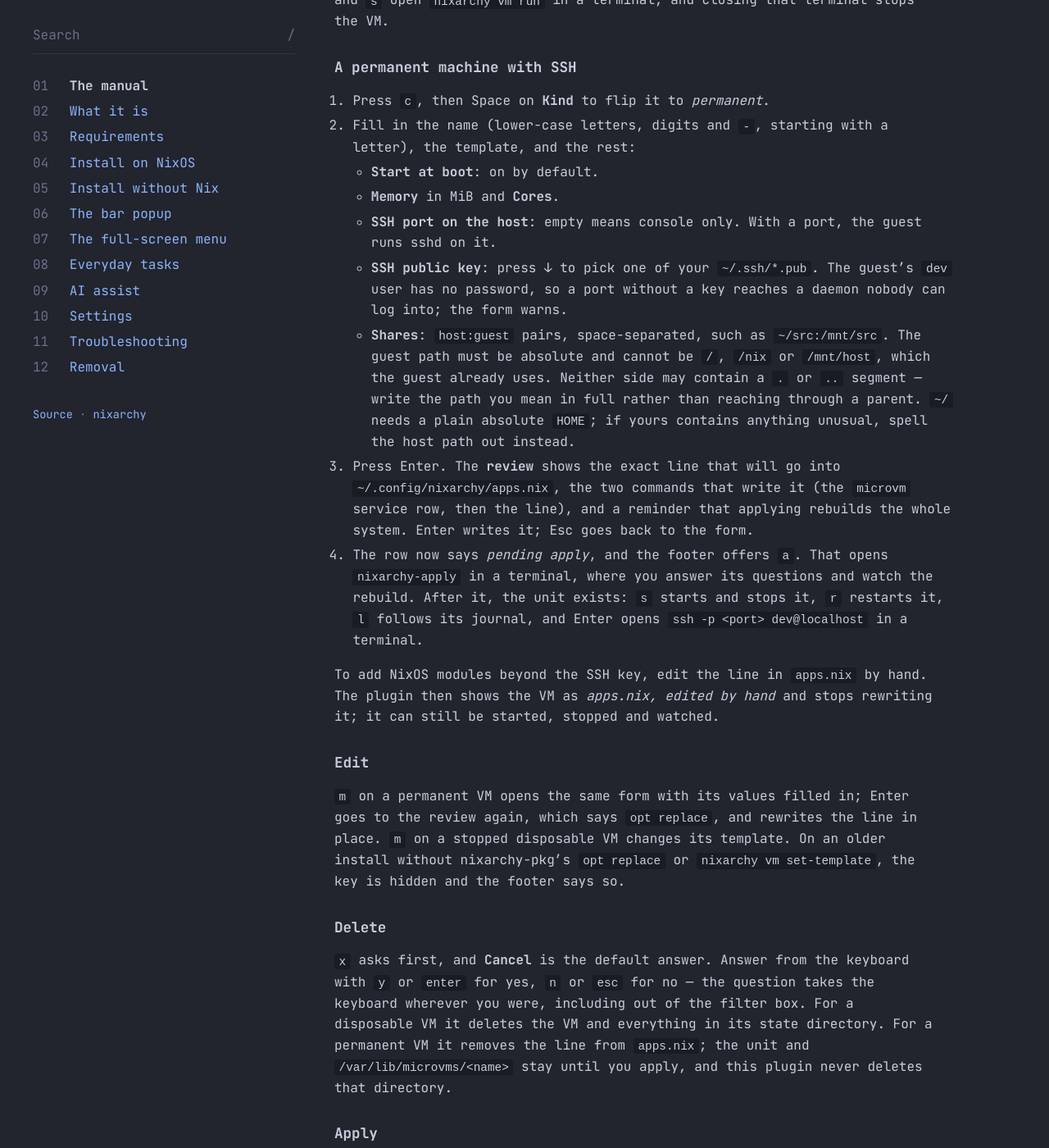
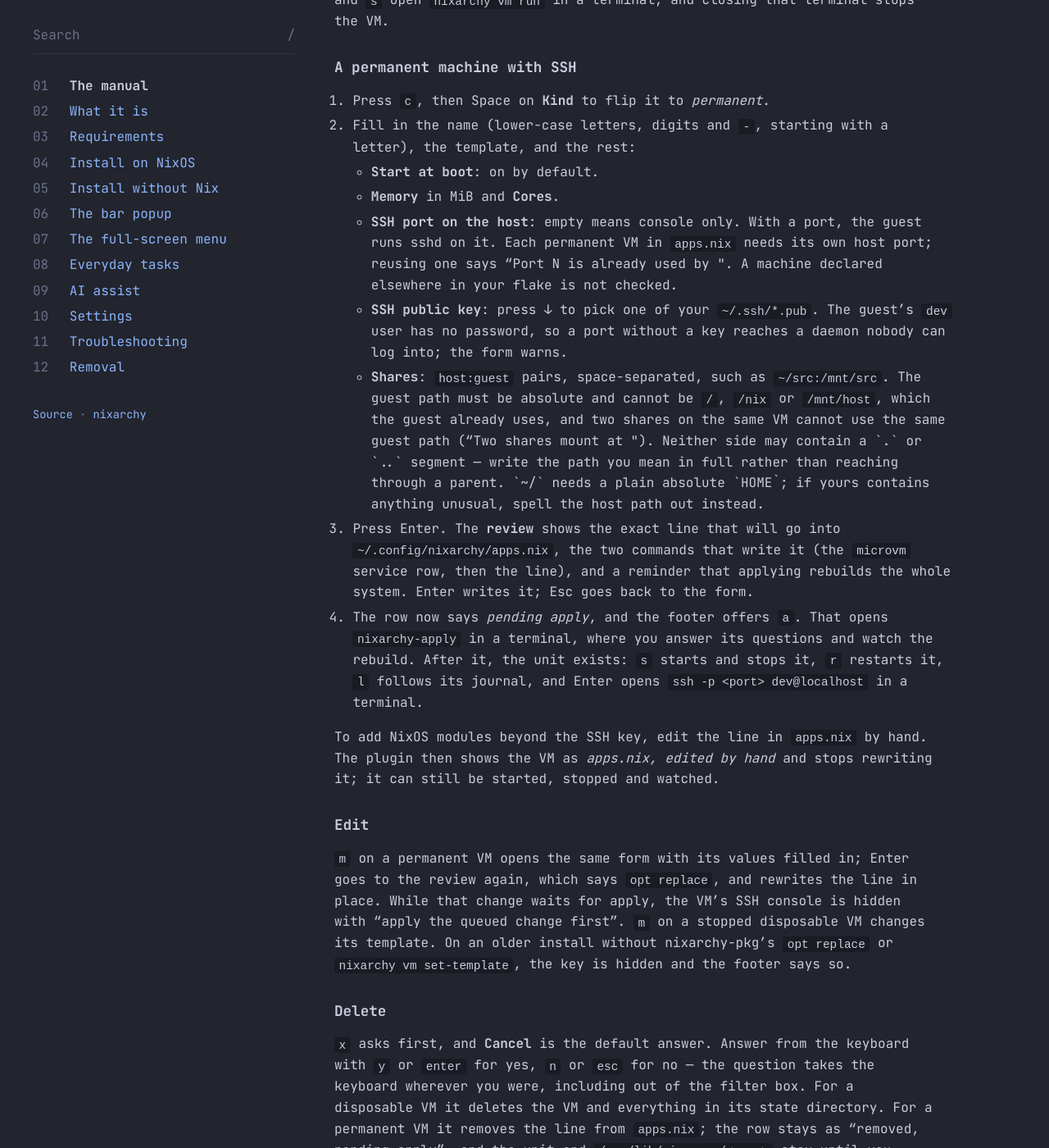
Before and after one commit to olafkfreund/nixarchy-microvm, a Jekyll site: the page built from docs/usage.md, in a window 1280 px wide and 1400 px high, scrolled down 4505 px. Shown: the whole window at 82% size. Built offline with Jekyll 4.4.1, drawn with Linux system fonts in a browser that asks for light colours; some of the changed text lies outside the part shown.

Commit message:
docs: user-visible changes from B2-B9 (#46, step 13)
README key tables: the console row notes it waits for apply (B6), and the
form table gets the review scroll keys (B7). docs/usage.md: the B2, B4,
B5, B6 and B9 messages, in prose.

Implemented by agy (plan coders: 13); one sentence about stale rows
corrected by the lead.

Co-Authored-By: Claude Opus 5.5 <noreply@anthropic.com>
Claude-Session: https://claude.ai/code/session_01WtDyDrXH8eWpAVi5M83ZLc

```diff
--- a/docs/usage.md
+++ b/docs/usage.md
@@ -88,7 +88,8 @@ The popup lists your VMs, running ones first. Each row shows:
 - the name and a badge saying *disposable* or *permanent*;
 - the template, and where the VM comes from when that matters (*declared in
   your flake*, or *apps.nix, edited by hand*);
-- the state: *stopped*, *not built yet*, *pending apply*.
+- the state: *stopped*, *not built yet*, *pending apply*, *removed, pending
+  apply*.
 
 Buttons on the right of each row do the same as the keys. A key that does not
 apply to a row is not there, and the line above the footer says why, for
@@ -185,16 +186,19 @@ closing that terminal stops the VM.
    - **Start at boot**: on by default.
    - **Memory** in MiB and **Cores**.
    - **SSH port on the host**: empty means console only. With a port, the
-     guest runs sshd on it.
+     guest runs sshd on it. Each permanent VM in `apps.nix` needs its own host
+     port; reusing one says "Port N is already used by <name>". A machine
+     declared elsewhere in your flake is not checked.
    - **SSH public key**: press ↓ to pick one of your `~/.ssh/*.pub`. The
      guest's `dev` user has no password, so a port without a key reaches a
      daemon nobody can log into; the form warns.
    - **Shares**: `host:guest` pairs, space-separated, such as `~/src:/mnt/src`.
      The guest path must be absolute and cannot be `/`, `/nix` or `/mnt/host`,
-     which the guest already uses. Neither side may contain a `.` or `..`
-     segment — write the path you mean in full rather than reaching through a
-     parent. `~/` needs a plain absolute `HOME`; if yours contains anything
-     unusual, spell the host path out instead.
+     which the guest already uses, and two shares on the same VM cannot use the
+     same guest path ("Two shares mount at <path>"). Neither side may contain
+     a `.` or `..` segment — write the path you mean in full rather than
+     reaching through a parent. `~/` needs a plain absolute `HOME`; if yours
+     contains anything unusual, spell the host path out instead.
 3. Press Enter. The **review** shows the exact line that will go into
    `~/.config/nixarchy/apps.nix`, the two commands that write it (the
    `microvm` service row, then the line), and a reminder that applying
@@ -213,9 +217,10 @@ rewriting it; it can still be started, stopped and watched.
 
 `m` on a permanent VM opens the same form with its values filled in; Enter goes
 to the review again, which says `opt replace`, and rewrites the line in place.
-`m` on a stopped disposable VM changes its template. On an older install
-without nixarchy-pkg's `opt replace` or `nixarchy vm set-template`, the key is
-hidden and the footer says so.
+While that change waits for apply, the VM's SSH console is hidden with "apply
+the queued change first". `m` on a stopped disposable VM changes its template.
+On an older install without nixarchy-pkg's `opt replace` or `nixarchy vm
+set-template`, the key is hidden and the footer says so.
 
 ### Delete
 
@@ -223,8 +228,9 @@ hidden and the footer says so.
 with `y` or `enter` for yes, `n` or `esc` for no — the question takes the
 keyboard wherever you were, including out of the filter box. For a disposable
 VM it deletes the VM and everything in its state directory. For a permanent VM it
-removes the line from `apps.nix`; the unit and `/var/lib/microvms/<name>` stay
-until you apply, and this plugin never deletes that directory.
+removes the line from `apps.nix`; the row stays as "removed, pending apply", and
+the unit and `/var/lib/microvms/<name>` stay until you apply. This plugin never
+deletes that directory.
 
 ### Apply
 
@@ -250,7 +256,10 @@ What it cannot do:
   permanent VM).
 
 Esc while it is thinking cancels the call; it gives up on its own after 90 s.
-The **AI assist** setting turns the field off.
+Only one surface can ask at a time: while a call runs in the menu, starting one
+in the popup (or the other way round) says "the other surface is asking the
+agent", and closing the other surface leaves the running call alone. The **AI
+assist** setting turns the field off.
 
 ## Settings
 
@@ -263,11 +272,17 @@ The bar widget's settings are `refreshIntervalSec`, `showStopped`,
 **"nixarchy-vm is not on PATH".** The plugin could not run `nixarchy vm`. It
 comes with nixarchy; check `which nixarchy-vm` in a terminal.
 
+**"VM list failed: …".** `nixarchy vm list` ran and exited with an error. The
+last known rows stay on screen, and the header shows this message until a poll
+succeeds again.
+
 **Nothing happens on a key.** A command is missing (see Requirements), or the
 key does not apply to that row: the line above the footer says why.
 
-**A row says "pending apply".** Its line is in `apps.nix` but the system has
-not been rebuilt since. Press `a`, or run `nixarchy-apply` yourself.
+**A row says "pending apply" or "removed, pending apply".** Its line in
+`apps.nix` was added, changed or removed, and the system has not been rebuilt
+since. While a change waits, a permanent VM's console is hidden with "apply the
+queued change first". Press `a`, or run `nixarchy-apply` yourself.
 
 **"Failed to start microvm@…: Interactive authentication required" or
 "Access denied".** systemd asked polkit and the prompt was refused, or no
```
Also changed, not shown: README.md.
